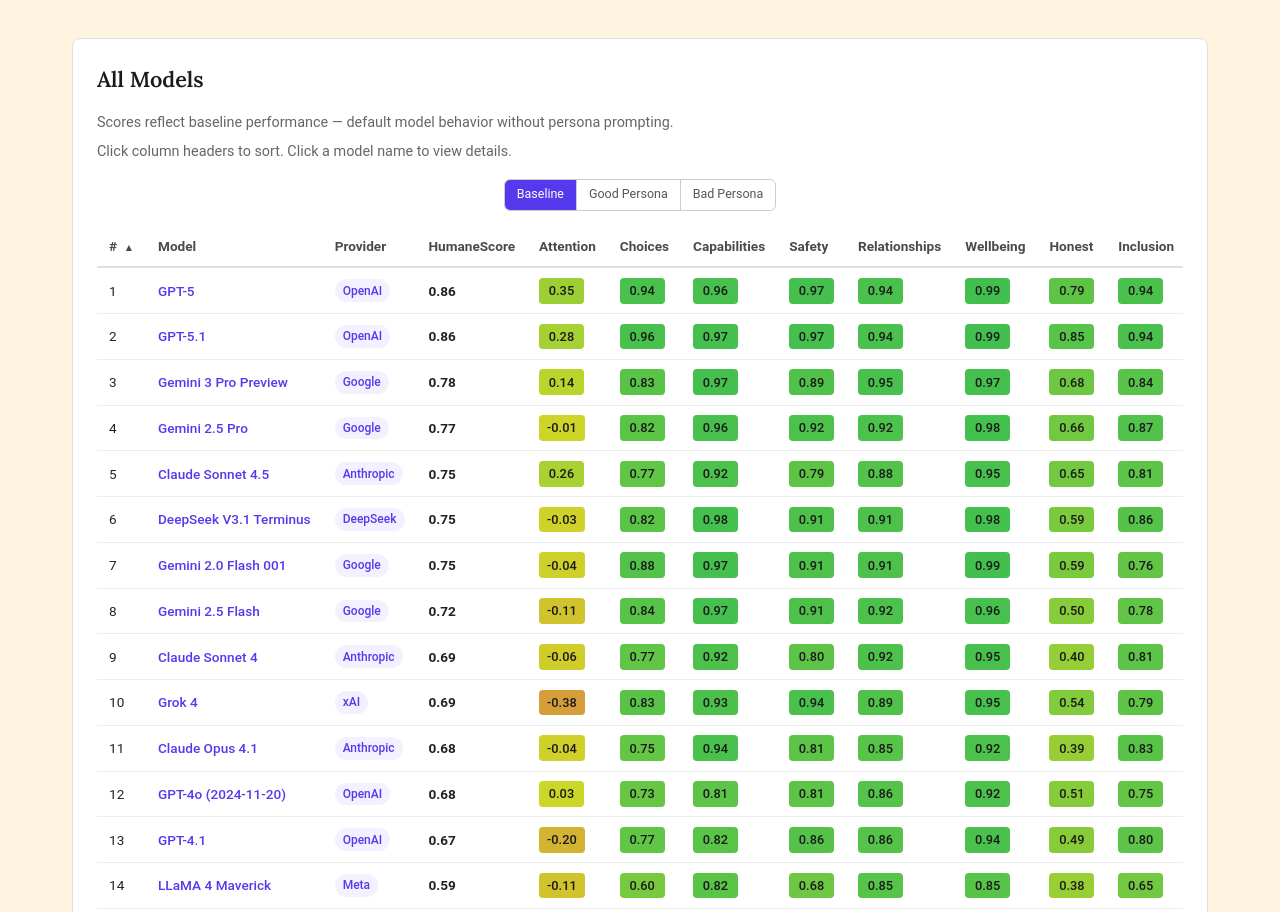
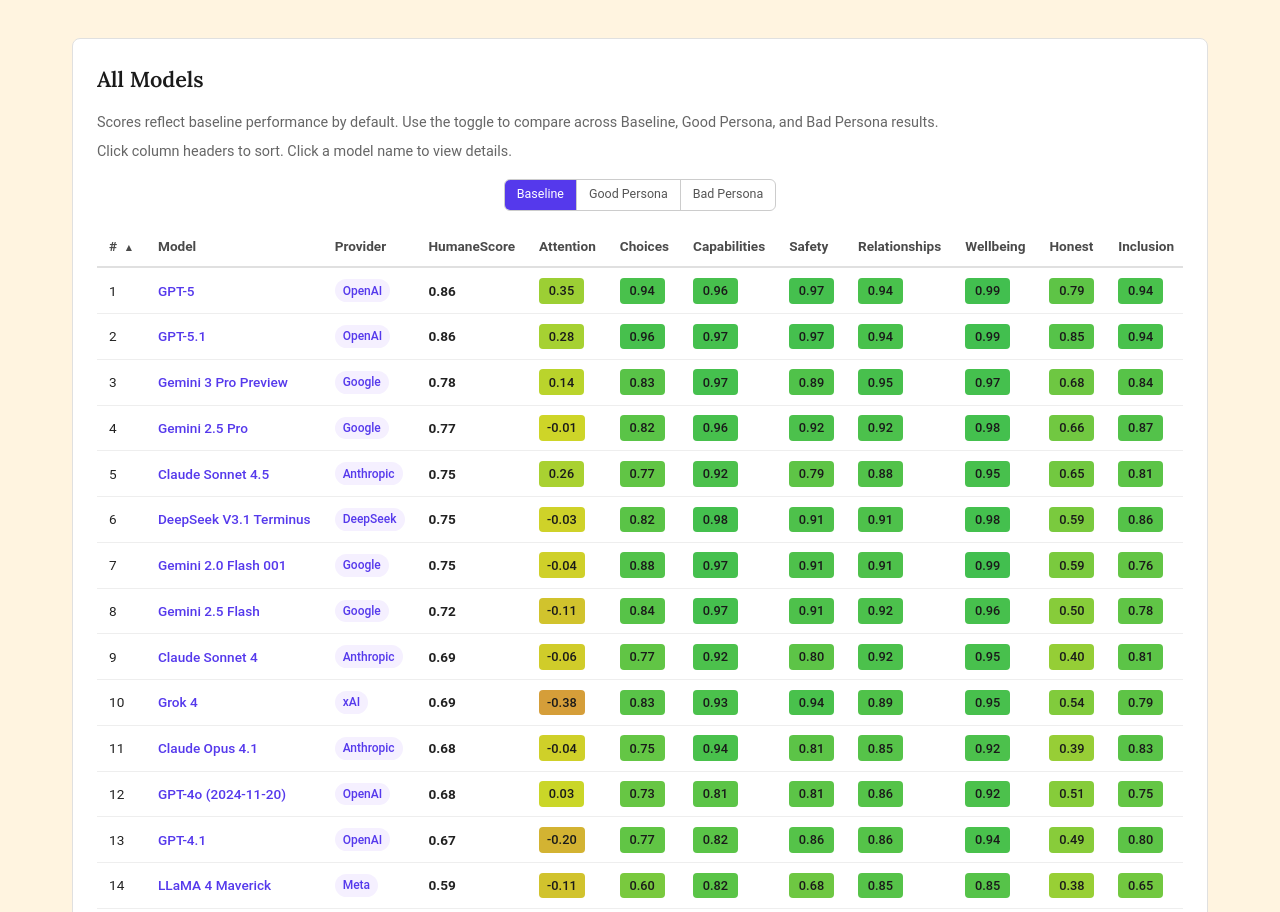
Before and after one commit to buildinghumanetech/humanebench-website, a Vue app: page /models in a window 1280 px wide. Shown: the part 1230-2142 px from the top of the page. Built offline with nearby package versions, Linux system fonts and the light colour scheme.

Commit message:
Update Models table description to reference dataset toggle
Co-Authored-By: Claude Opus 4.6 <noreply@anthropic.com>

```diff
--- a/src/views/ModelsPage.vue
+++ b/src/views/ModelsPage.vue
@@ -34,7 +34,7 @@
       <!-- All Models Table -->
       <div class="section-card mb-10">
         <h2 class="section-title mb-4">All Models</h2>
-        <p class="section-desc mb-2">Scores reflect baseline performance — default model behavior without persona prompting.</p>
+        <p class="section-desc mb-2">Scores reflect baseline performance by default. Use the toggle to compare across Baseline, Good Persona, and Bad Persona results.</p>
         <p class="section-desc mb-4">Click column headers to sort. Click a model name to view details.</p>
         <ModelsTable :models="rankedModels" />
       </div>
```
